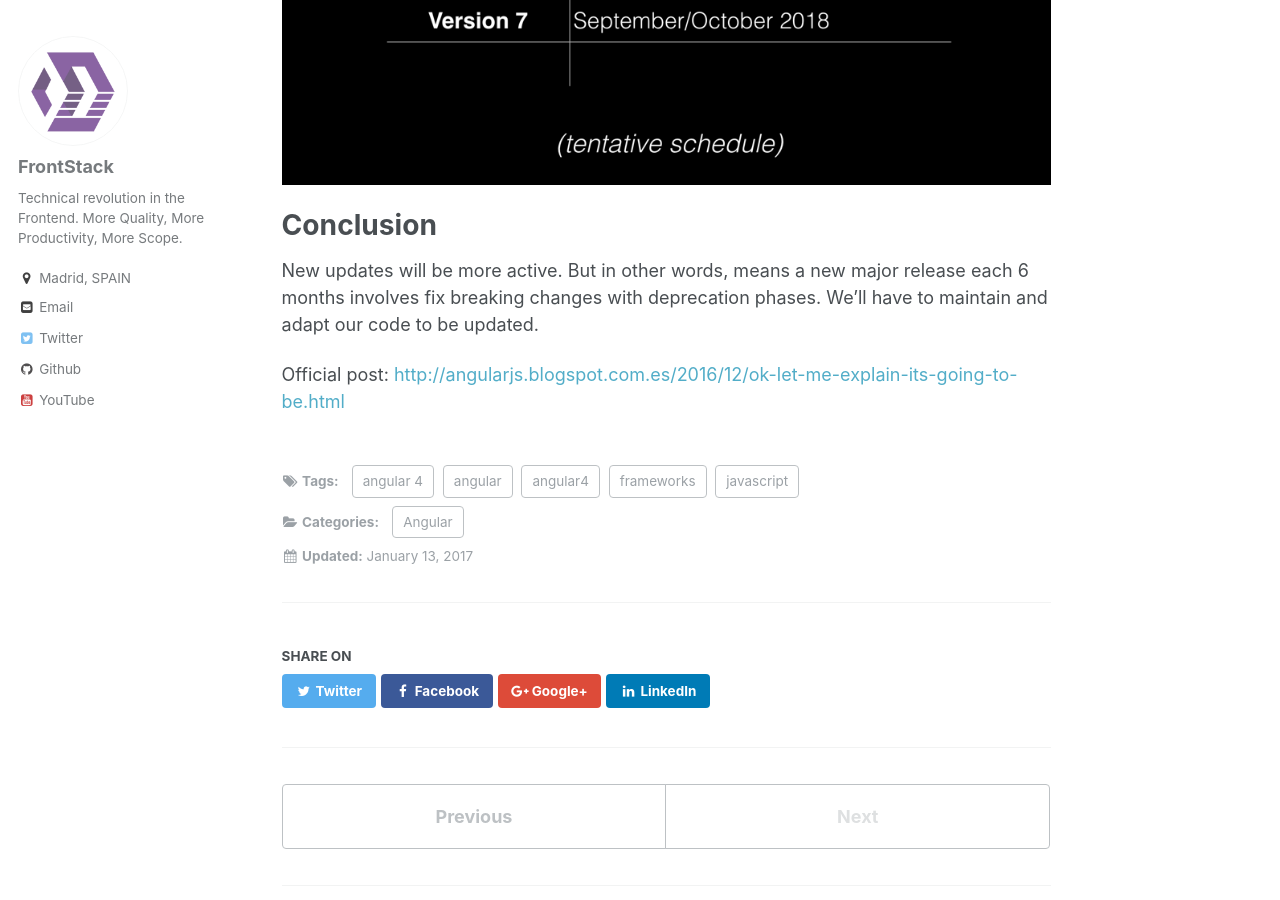
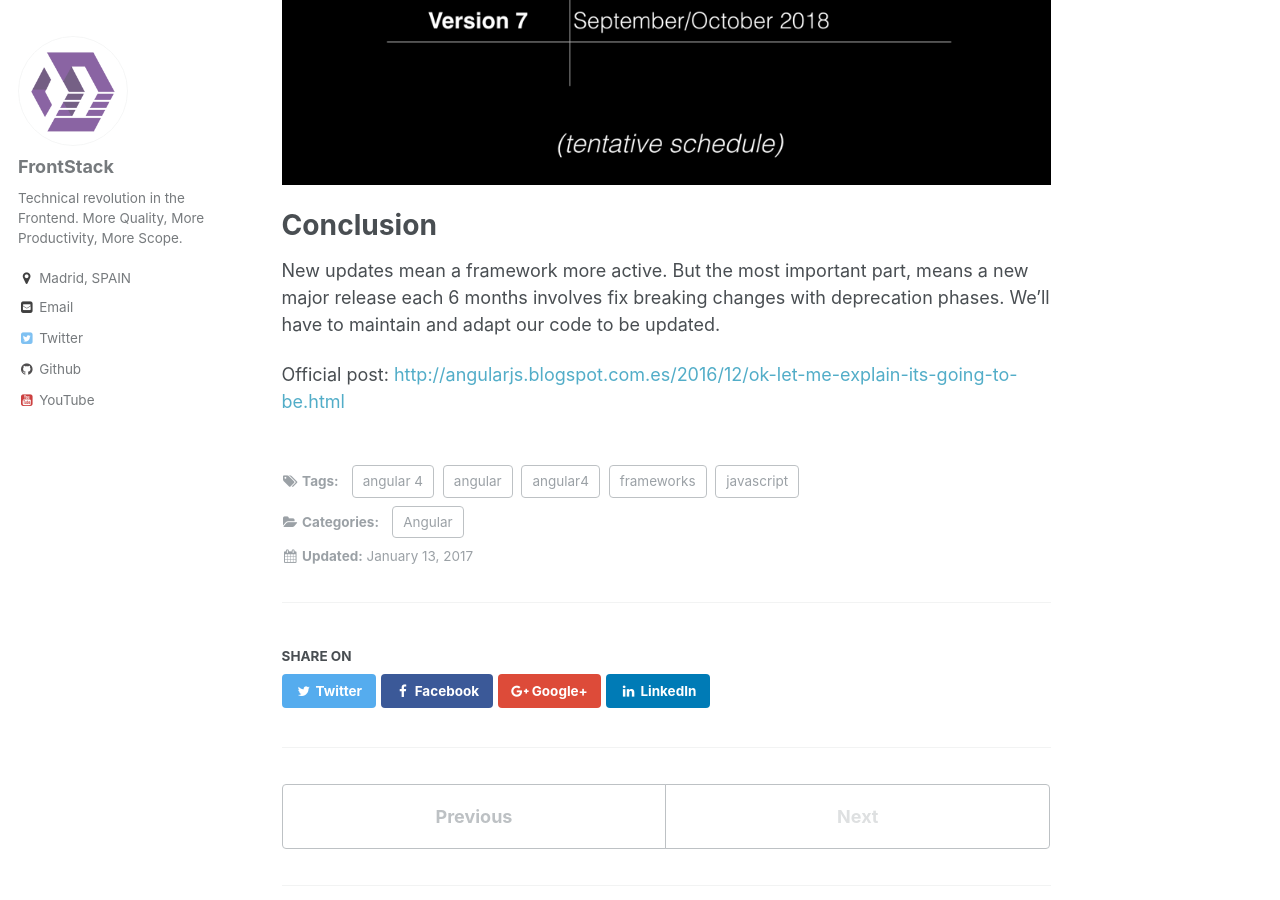
Before and after one commit to fqj/serenity-frontstack.github.io, a Jekyll site: the page built from _posts/2017-01-13-angular4-announcement.md, in a window 1280 px wide and 900 px high, scrolled down 2784 px. Built offline with Jekyll 4.4.1, drawn with Linux system fonts in a browser that asks for light colours.

Commit message:
fixed angular 4 article

```diff
--- a/_posts/2017-01-13-angular4-announcement.md
+++ b/_posts/2017-01-13-angular4-announcement.md
@@ -51,7 +51,7 @@ The calendar would look like this:
 
 # Conclusion
 
-New updates will be more active.
-But in other words, means a new major release each 6 months involves fix breaking changes with deprecation phases. We'll have to maintain and adapt our code to be updated.
+New updates mean a framework more active.
+But the most important part, means a new major release each 6 months involves fix breaking changes with deprecation phases. We'll have to maintain and adapt our code to be updated.
 
 Official post: [http://angularjs.blogspot.com.es/2016/12/ok-let-me-explain-its-going-to-be.html](http://angularjs.blogspot.com.es/2016/12/ok-let-me-explain-its-going-to-be.html)
```
